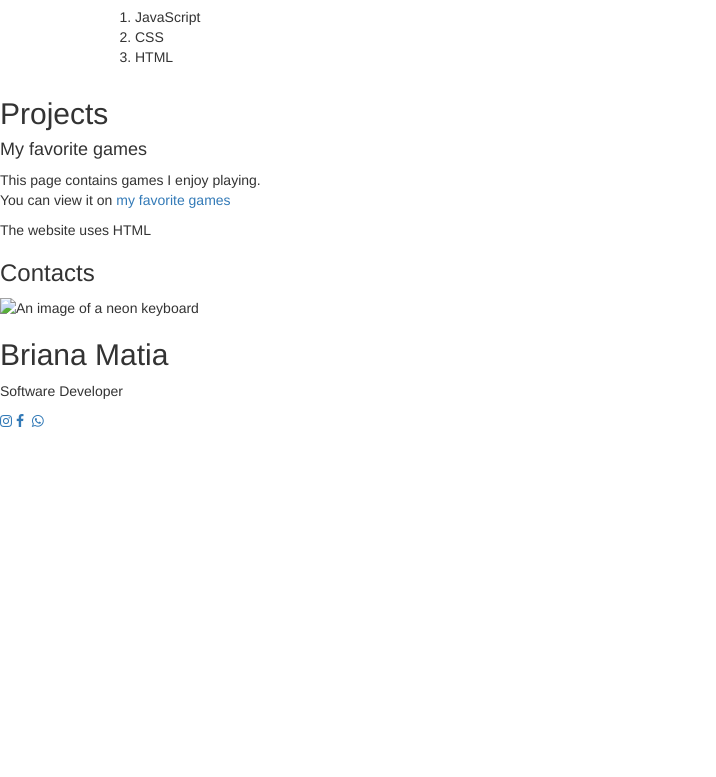
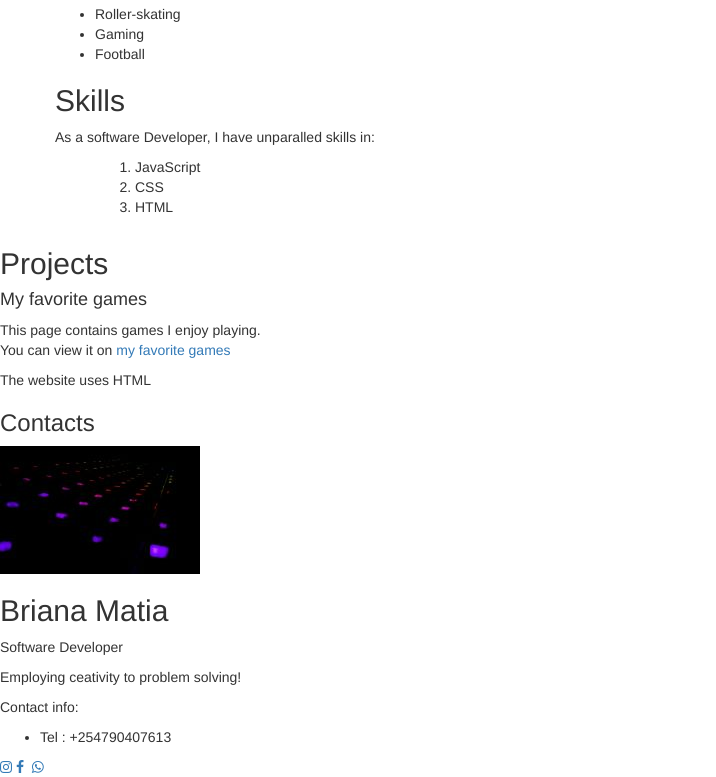
Before and after one commit to 754Bree/Personal-portfolio-page-redone-, a plain HTML site: page index.html in a window 1280 px wide. Shown: the part 764-1541 px from the top of the page, without its empty margins (0-716 px from the left). Before the commit the page ends 1195 px from the top, so only its background shows below. Drawn offline with nearby package versions, Linux system fonts and the light colour scheme.

Commit message:
Add change

```diff
--- a/index.html
+++ b/index.html
@@ -42,7 +42,7 @@
 
 
     <div class="container">
-        <div class="jumbotron text-right">
+        <div class="jumbotron color-#efefef">
             <h1>I'm Briana</h1>
             <p>Hello there!Looking for your own software developer?</p>
         </div>
@@ -104,23 +104,34 @@
 
 
     <h3>Contacts</h3>
-    <div class="card align-center">
-        <div class="card-body"></div>
-        <img src="card resized.jpg" alt="An image of a neon keyboard" style="width: 100; height: 50;">
-
+    <div class="flip-card">
+      <div class="flip-card-inner">
+        <div class="flip-card-front">
+          <img src="card resized.jpg" alt="An image of a neon keyboard" style="width: 150; height: 50;">
+        </div>
+        <div class="flip-card-back">
         <h2 class="card title">Briana Matia</h2>
-        <p class="title">Software Developer</p>
+        <p>Software Developer</p>
+        <p>Employing ceativity to problem solving!</p>
+        <p>Contact info:</p>
+        <ul>
+         <li>Tel : +254790407613 </li>
+        </ul>
          <a href="#"><i class="fa fa-instagram"></i></a>
          <a href="#"><i class="fa fa-facebook"></i></a>
          <a href="#"><i class="fa fa-tweeter"></i></a>
          <a href="#"><i class="fa fa-whatsapp"></i></a>
-
+        </div>
     </div>
 
     </div>
     </div>
 
+<div class="copyright">
 
+
+
+</div>
 
 
 
```
Also changed, not shown: css/styles.css (+9 -0 lines), Logo.png (added), card resized.jpg (added). Lines whose indentation alone changed are shown as unchanged.
